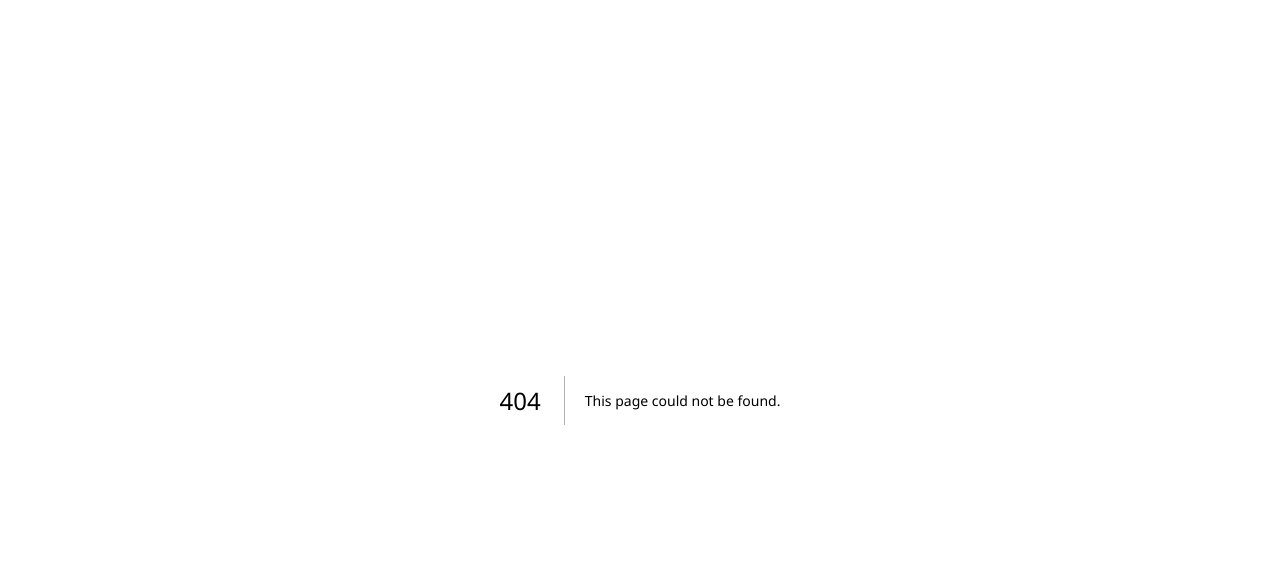
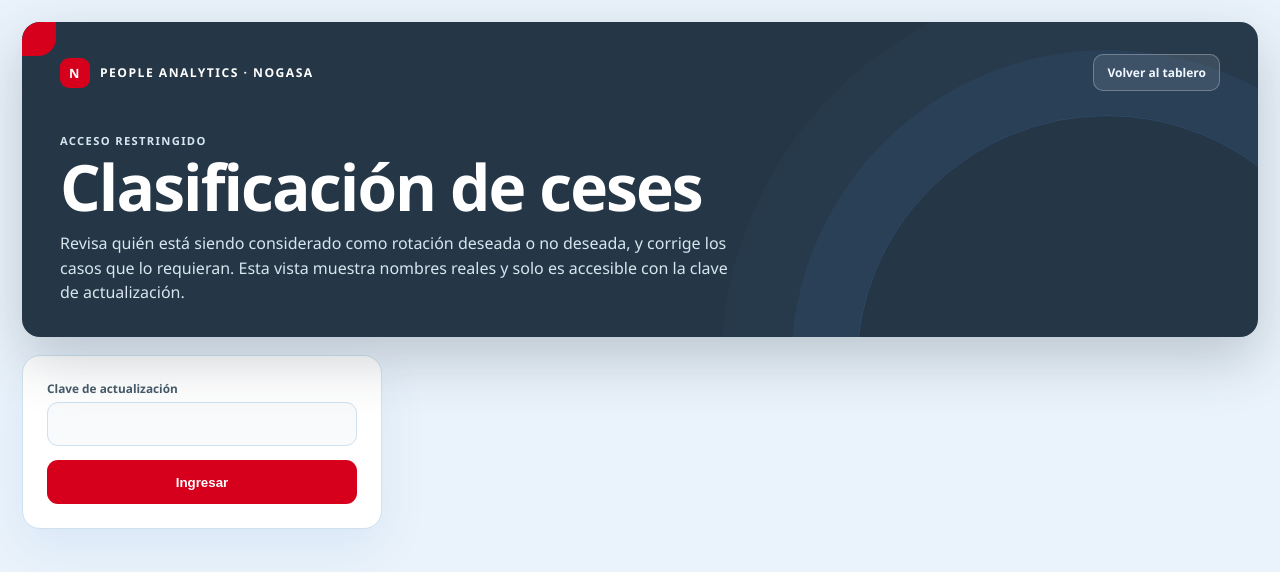
Before and after one commit to astridsevillap-star/dashboard-rotacion-nogasa, a Next.js app: page /clasificacion in a window 1280 px wide. Before the commit this address had no page. Shown: the top 572 px of the page. Built offline with nearby package versions, Linux system fonts and the light colour scheme; a web font is replaced by a local one.

Commit message:
Add files via upload

```diff
--- /dev/null
+++ b/app/clasificacion/page.tsx
@@ -0,0 +1,163 @@
+"use client";
+
+import Link from "next/link";
+import { useMemo, useState } from "react";
+
+type Row = {
+  id: string;
+  termDate: string;
+  reason: string | null;
+  overrideBucket: "employee" | "company" | null;
+  personName: string | null;
+  area: string | null;
+  dotacion: string | null;
+  macroRegion: string | null;
+  region: string | null;
+  computedBucket: "employee" | "company" | null;
+};
+
+const monthNames = ["Enero","Febrero","Marzo","Abril","Mayo","Junio","Julio","Agosto","Septiembre","Octubre","Noviembre","Diciembre"];
+const monthLabel = (isoDate: string) => {
+  const [year, month, day] = isoDate.split("-").map(Number);
+  return `${String(day).padStart(2, "0")} ${monthNames[month - 1]} ${year}`;
+};
+const reasonLabelFallback: Record<string, string> = {
+  renuncia: "Renuncia",
+  mutuo_disenso: "Mutuo disenso",
+  terminacion_de_la_obra: "Terminación de obra",
+  despido: "Despido",
+  jubilacion: "Jubilación",
+  fallecimiento: "Fallecimiento",
+  no_se_inicio_relacion_laboral: "No inició relación laboral",
+  injustificado: "Injustificado",
+};
+
+export default function ClassificationPage() {
+  const [password, setPassword] = useState("");
+  const [unlocked, setUnlocked] = useState(false);
+  const [loading, setLoading] = useState(false);
+  const [status, setStatus] = useState("");
+  const [rows, setRows] = useState<Row[]>([]);
+  const [reasonLabels, setReasonLabels] = useState<Record<string, string>>(reasonLabelFallback);
+  const [search, setSearch] = useState("");
+  const [savingId, setSavingId] = useState<string | null>(null);
+
+  const load = async () => {
+    if (!password) return setStatus("Ingresa la clave de actualización.");
+    setLoading(true);
+    setStatus("Consultando ceses…");
+    try {
+      const response = await fetch("/api/classification", { headers: { "x-upload-password": password }, cache: "no-store" });
+      const result = await response.json() as { rows?: Row[]; reasonLabels?: Record<string, string>; error?: string };
+      if (!response.ok) throw new Error(result.error ?? "No se pudo consultar la información.");
+      setRows(result.rows ?? []);
+      setReasonLabels({ ...reasonLabelFallback, ...(result.reasonLabels ?? {}) });
+      setUnlocked(true);
+      setStatus("");
+    } catch (error) {
+      setStatus(error instanceof Error ? error.message : "Ocurrió un error al consultar.");
+    } finally {
+      setLoading(false);
+    }
+  };
+
+  const setBucket = async (row: Row, bucket: "employee" | "company" | null) => {
+    setSavingId(row.id);
+    try {
+      const response = await fetch("/api/classification", {
+        method: "POST",
+        headers: { "content-type": "application/json", "x-upload-password": password },
+        body: JSON.stringify({ id: row.id, bucket }),
+      });
+      const result = await response.json() as { ok?: boolean; error?: string };
+      if (!response.ok) throw new Error(result.error ?? "No se pudo guardar el cambio.");
+      setRows((current) => current.map((item) => item.id === row.id
+        ? { ...item, overrideBucket: bucket, computedBucket: bucket ?? item.computedBucket }
+        : item));
+    } catch (error) {
+      setStatus(error instanceof Error ? error.message : "Ocurrió un error al guardar.");
+    } finally {
+      setSavingId(null);
+    }
+  };
+
+  const filtered = useMemo(() => {
+    const term = search.trim().toLowerCase();
+    if (!term) return rows;
+    return rows.filter((row) => [row.personName, row.area, row.dotacion, row.region].some((value) => (value ?? "").toLowerCase().includes(term)));
+  }, [rows, search]);
+
+  const missingNames = rows.filter((row) => !row.personName).length;
+
+  if (!unlocked) {
+    return <main className="app-shell"><div className="dashboard">
+      <header className="masthead files-masthead">
+        <div className="masthead-top">
+          <div className="brand-line"><span className="brand-mark">N</span> PEOPLE ANALYTICS · NOGASA</div>
+          <div className="masthead-actions"><Link className="header-link" href="/">Volver al tablero</Link></div>
+        </div>
+        <div className="masthead-copy">
+          <div>
+            <p className="eyebrow">ACCESO RESTRINGIDO</p>
+            <h1>Clasificación de ceses</h1>
+            <p className="masthead-subtitle">Revisa quién está siendo considerado como rotación deseada o no deseada, y corrige los casos que lo requieran. Esta vista muestra nombres reales y solo es accesible con la clave de actualización.</p>
+          </div>
+        </div>
+      </header>
+      <section className="panel classification-gate">
+        <label>Clave de actualización<input type="password" autoComplete="current-password" value={password} onChange={(e) => setPassword(e.target.value)} onKeyDown={(e) => e.key === "Enter" && void load()} /></label>
+        <button onClick={() => void load()} disabled={loading}>{loading ? "Verificando…" : "Ingresar"}</button>
+        {status && <p className="upload-message" role="status">{status}</p>}
+      </section>
+    </div></main>;
+  }
+
+  return <main className="app-shell"><div className="dashboard">
+    <header className="masthead files-masthead">
+      <div className="masthead-top">
+        <div className="brand-line"><span className="brand-mark">N</span> PEOPLE ANALYTICS · NOGASA</div>
+        <div className="masthead-actions"><Link className="header-link" href="/">Volver al tablero</Link></div>
+      </div>
+      <div className="masthead-copy">
+        <div>
+          <p className="eyebrow">ACCESO RESTRINGIDO</p>
+          <h1>Clasificación de ceses</h1>
+          <p className="masthead-subtitle">{rows.length} ceses cargados · {missingNames} sin nombre registrado. Reclasificar un caso actualiza el tablero de inmediato.</p>
+        </div>
+      </div>
+    </header>
+
+    {missingNames > 0 && <section className="panel"><p className="upload-message" role="status">Hay {missingNames} ceses sin nombre porque la Planilla de ese periodo se cargó antes de incorporar la columna de nombre. Para completarlos, vuelve a cargar esa Planilla incluyendo "NOMBRES Y APELLIDOS" (o similar) desde el panel de carga del tablero.</p></section>}
+
+    <section className="panel">
+      <div className="panel-heading"><div><p className="kicker">BUSCAR</p><h3>Filtrar por nombre, área o ciudad</h3></div></div>
+      <div className="independent-upload-fields"><label>Buscar<input type="text" value={search} onChange={(e) => setSearch(e.target.value)} placeholder="Nombre, área o ciudad…" /></label></div>
+    </section>
+
+    <section className="panel">
+      <div className="panel-heading"><div><p className="kicker">CESES REGISTRADOS</p><h3>Rotación deseada / no deseada por persona</h3><p>La columna "Clasificación" refleja el motivo cargado; usa los botones para corregirla caso por caso.</p></div><span className="badge">{filtered.length} de {rows.length}</span></div>
+      <div className="data-table-wrap"><table className="data-table">
+        <thead><tr><th>Persona</th><th>Área</th><th>Ciudad</th><th>Fecha de cese</th><th>Motivo</th><th>Clasificación</th></tr></thead>
+        <tbody>{filtered.map((row) => {
+          const bucket = row.overrideBucket ?? row.computedBucket;
+          const disabled = row.reason === "no_se_inicio_relacion_laboral" || savingId === row.id;
+          return <tr key={row.id}>
+            <td><strong>{row.personName || "Sin nombre registrado"}</strong></td>
+            <td>{row.area || "—"}</td>
+            <td>{row.region || "—"}</td>
+            <td>{monthLabel(row.termDate)}</td>
+            <td>{row.reason ? (reasonLabels[row.reason] ?? row.reason) : "—"}</td>
+            <td>
+              <div className="bucket-toggle">
+                <button type="button" disabled={disabled} className={bucket === "employee" ? "active alert" : ""} onClick={() => void setBucket(row, "employee")}>No deseada</button>
+                <button type="button" disabled={disabled} className={bucket === "company" ? "active ok" : ""} onClick={() => void setBucket(row, "company")}>Deseada</button>
+                {row.overrideBucket && <button type="button" className="reset-link" onClick={() => void setBucket(row, null)}>Restablecer</button>}
+              </div>
+            </td>
+          </tr>;
+        })}</tbody>
+      </table></div>
+      {status && <p className="upload-message" role="status">{status}</p>}
+    </section>
+  </div></main>;
+}
```
